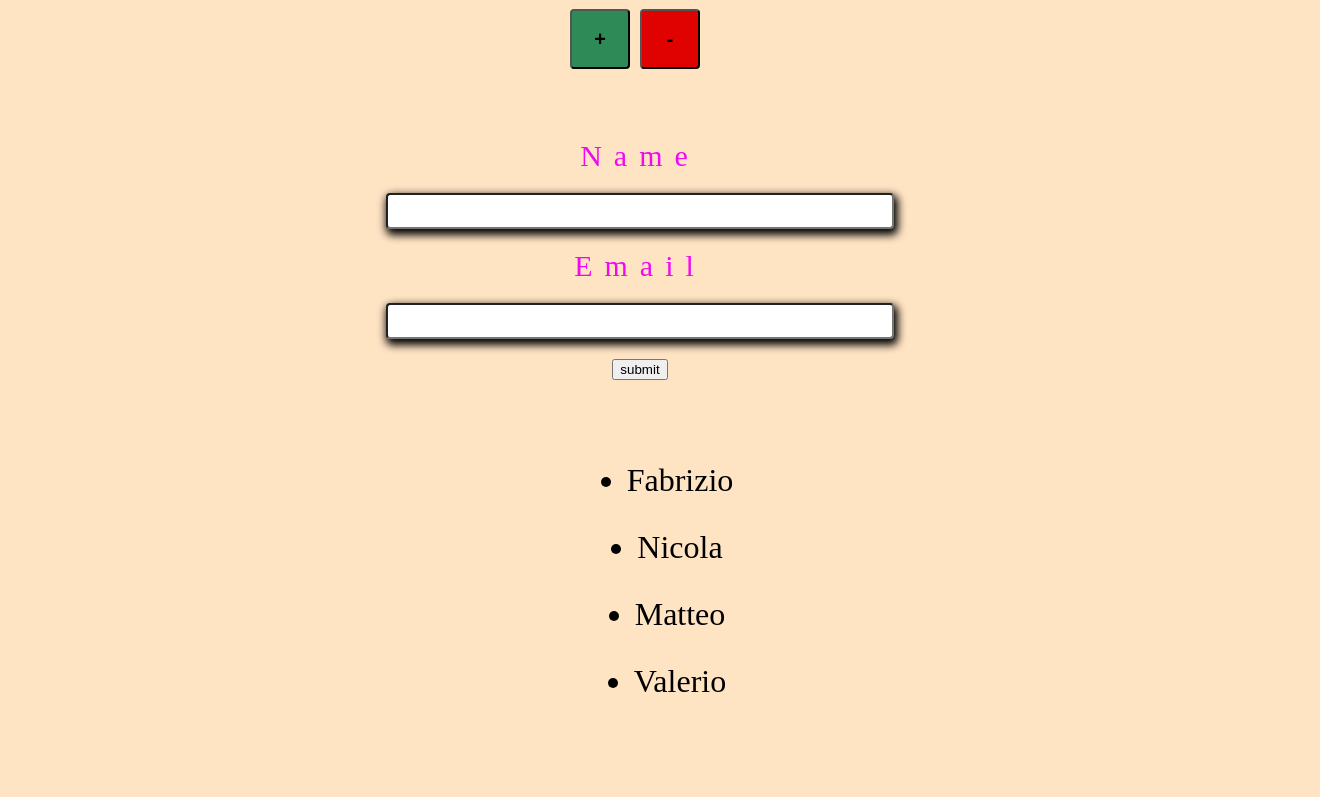
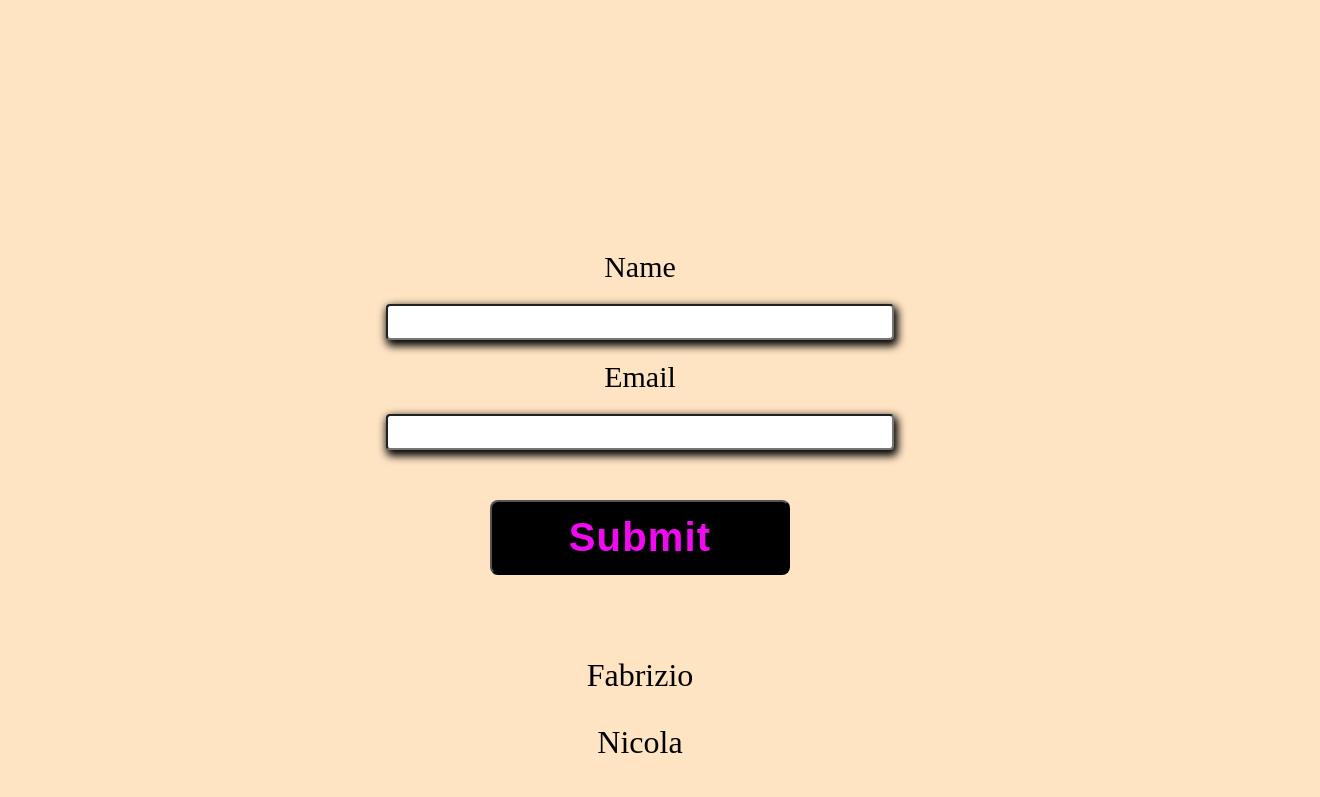
Before and after one commit to Dimitri828/Dimitri_Fortini_introduzione_react, a React (Vite) app: page / in a window 1280 px wide. Shown: the part 600-1397 px from the top of the page, 1320 px wide, since content can reach past the window. Before the commit the page ends 1332 px from the top, so only its background shows below. Built offline with nearby package versions, Linux system fonts and the light colour scheme.

Commit message:
eseguito sw compound components

```diff
--- a/src/App.jsx
+++ b/src/App.jsx
@@ -1,21 +1,44 @@
-import { useState } from 'react'
-import './App.css'
-import Navbar from './components/Navbar'
-import Header from './components/Header'
-import List from './components/List'
-
-const NAMES=["Fabrizio","Nicola","Matteo","Valerio"]
+import { useState } from "react";
+import "./App.css";
+import Navbar from "./components/Navbar";
+import Header from "./components/Header";
+import Main from "./components/Main";
 
 function App() {
-  const [count, setCount] = useState(0)
+  const [names, setNames] = useState([
+    "Fabrizio",
+    "Nicola",
+    "Matteo",
+    "Valerio",
+  ]);
+
+
+  const[showCard,setShowCard]=useState(false)
+    const [name,setName]=useState("");
+    const[email,setEmail]=useState("");
 
   return (
     <>
       <Navbar></Navbar>
       <Header></Header>
-      <List  names={NAMES} />
+      <Main>
+        <Main.Form
+        showCard={showCard}
+        setShowCard={setShowCard}
+        name={name}
+        email={email}
+        setName={setName}
+        setEmail={setEmail}>
+          <Main.Form.Card name={name} email={email}></Main.Form.Card>
+        </Main.Form>
+        <Main.List>
+          {names.map((name, id) => {
+            return <Main.List.Items key={id}>{name}</Main.List.Items>;
+          })}
+        </Main.List>
+      </Main>
     </>
-  )
+  );
 }
 
-export default App
+export default App;
--- a/src/components/Counter.jsx
+++ b/src/components/Counter.jsx
@@ -1,21 +1,25 @@
-import { useState } from "react"
-export default function Counter(){
-    const [COUNTER,setCounter]=useState(0)
-    const incrementByOne=()=>{setCounter((prev)=>prev+1)}
-    const decrementByOne=()=>{setCounter((prev)=>prev-1)}
+import { useState } from "react";
+export default function Counter() {
+  const [COUNTER, setCounter] = useState(0);
+  const incrementByOne = () => {
+    setCounter((prev) => prev + 1);
+  };
+  const decrementByOne = () => {
+    setCounter((prev) => prev - 1);
+  };
 
-
-
-    return(
-        <>
-        <h3>Counter</h3>
-        <p className="counter">{COUNTER}</p>
-        <div className="">
-        <button className="btn green" onClick={incrementByOne}>+</button>
-        <button className="btn red" onClick={decrementByOne}>-</button>
-        </div>
-        </>
-
-
-    )
+  return (
+    <div className="counter">
+      <h3>Counter</h3>
+      <p className="counter">{COUNTER}</p>
+      <div className="">
+        <button className="btn green" onClick={incrementByOne}>
+          +
+        </button>
+        <button className="btn red" onClick={decrementByOne}>
+          -
+        </button>
+      </div>
+    </div>
+  );
 }
--- a/src/components/Form.jsx
+++ b/src/components/Form.jsx
@@ -1,21 +1,47 @@
-import { useState } from "react"
+import { useState } from "react";
 import Card from "./Card";
 
+export default function Form({
+  children,
+  showCard,
+  setShowCard,
+  name,
+  email,
+  setName,
+  setEmail,
+}) {
+  // const[showCard,setShowCard]=useState(false)
+  // const [name,setName]=useState("");
+  // const[email,setEmail]=useState("");
+  return (
+    <>
+      <form
+        action=""
+        className="form"
+        onSubmit={(e) => {
+          e.preventDefault();
+          setShowCard(true);
+        }}
+      >
+        <label htmlFor="userName">Name</label>
+        <input
+          onChange={(e) => setName(e.target.value)}
+          type="text"
+          id="userName"
+        />
+        <label htmlFor="userEmail">Email</label>
+        <input
+          onChange={(e) => setEmail(e.target.value)}
+          type="email"
+          id="userEmail"
+        />
+        <button type="submit" className="btn-submit">
+          Submit
+        </button>
+      </form>
+      {showCard && children }
+    </>
+  );
+}
 
-export default function Form(){
-    const[showCard,setShowCard]=useState(false)
-    const [name,setName]=useState("");
-    const[email,setEmail]=useState("");
-    return(
-        <>
-        <form action="" className="form" onSubmit={(e)=>{e.preventDefault();setShowCard(true)}}>
-            <label htmlFor="userName">Name</label>
-            <input onChange={(e)=>setName(e.target.value)} type="text" id="userName" />
-            <label htmlFor="userEmail">Email</label>
-            <input onChange={(e)=>setEmail(e.target.value)} type="email" id="userEmail" />
-            <button type="submit" >submit</button>
-        </form>
-        {showCard && <Card name={name} email={email}/>}
-        </>
-    )
-}
+Form.Card = Card;
--- a/src/components/Header.jsx
+++ b/src/components/Header.jsx
@@ -1,13 +1,10 @@
-import Counter from "./Counter"
-import Form from "./Form"
 
 export default function Header(){
     return(
 
         <header className="header">
             <h1 className="title">REACT.JS</h1>
-            <Counter />
-            <Form />
+
         </header>
 
 )
--- /dev/null
+++ b/src/components/Items.jsx
@@ -0,0 +1,8 @@
+
+
+
+export default function Items({children}){
+    return(
+    <li>{children}</li>
+    )
+}
--- a/src/components/List.jsx
+++ b/src/components/List.jsx
@@ -1,14 +1,7 @@
-export default function List({names}){
-return (
+import Items from "./Items";
 
-    <ul className="ul">
-        {names.map((name)=>{
-          return  (
-                <li  key={name}>{name}</li>
-            )
-        })}
-    </ul>
 
-)
-
+export default function List({ children }) {
+  return <ul className="ul">{children}</ul>;
 }
+List.Items=Items;
--- /dev/null
+++ b/src/components/Main.jsx
@@ -0,0 +1,15 @@
+import Form from "./Form";
+import List from "./List";
+
+
+export default function Main({children}) {
+  return (
+    <main className="main">
+      {children}
+    </main>
+  );
+}
+
+
+Main.List=List;
+Main.Form=Form;
--- a/src/index.css
+++ b/src/index.css
@@ -17,7 +17,6 @@ body{
   left: 0px;
   font-size: 30px;
   font-weight: bold;
-  z-index: 1000;
 }
 .navbar >a{
   text-decoration: none;
@@ -26,7 +25,7 @@ body{
 
 
 .header{
-  height: auto;
+  height: 100vh;
   display: flex;
   justify-content: center;
   align-items: center;
@@ -35,7 +34,20 @@ body{
   letter-spacing: 0.2em;
   color: rgb(241, 10, 241);
 }
+.main{
+  display: flex;
+  flex-direction: column;
+  justify-content: center;
+  align-items: center;
+
+}
 .counter{
+  display: flex;
+  justify-content: center;
+  flex-direction: column;
+  align-items: center;
+  color:rgb(241, 10, 241) ;
+  font-size: 50px;
   margin-top: 0px ;
   margin-bottom: 0px;
 }
@@ -84,6 +96,21 @@ body{
   color: black;
   font-weight: bolder;
 }
+.btn-submit{
+  margin-top: 30px;
+  width: 300px;
+  height: 75px;
+  background-color: black;
+  color: rgb(241, 10, 241);
+  font-weight: bold;
+  font-size: 40px;
+  letter-spacing: 0.03em;
+  border-radius: 8px;
+}
+
+.btn-submit:hover{
+  cursor: pointer;
+}
 .ul{
   width: 100%;
   display: flex;
@@ -91,5 +118,7 @@ body{
   align-items: center;
   gap: 30px;
   font-size: xx-large;
+  list-style: none;
+  padding-left: 0px;
 }
 /*SELFWORK COMPONENTI END  */
```
